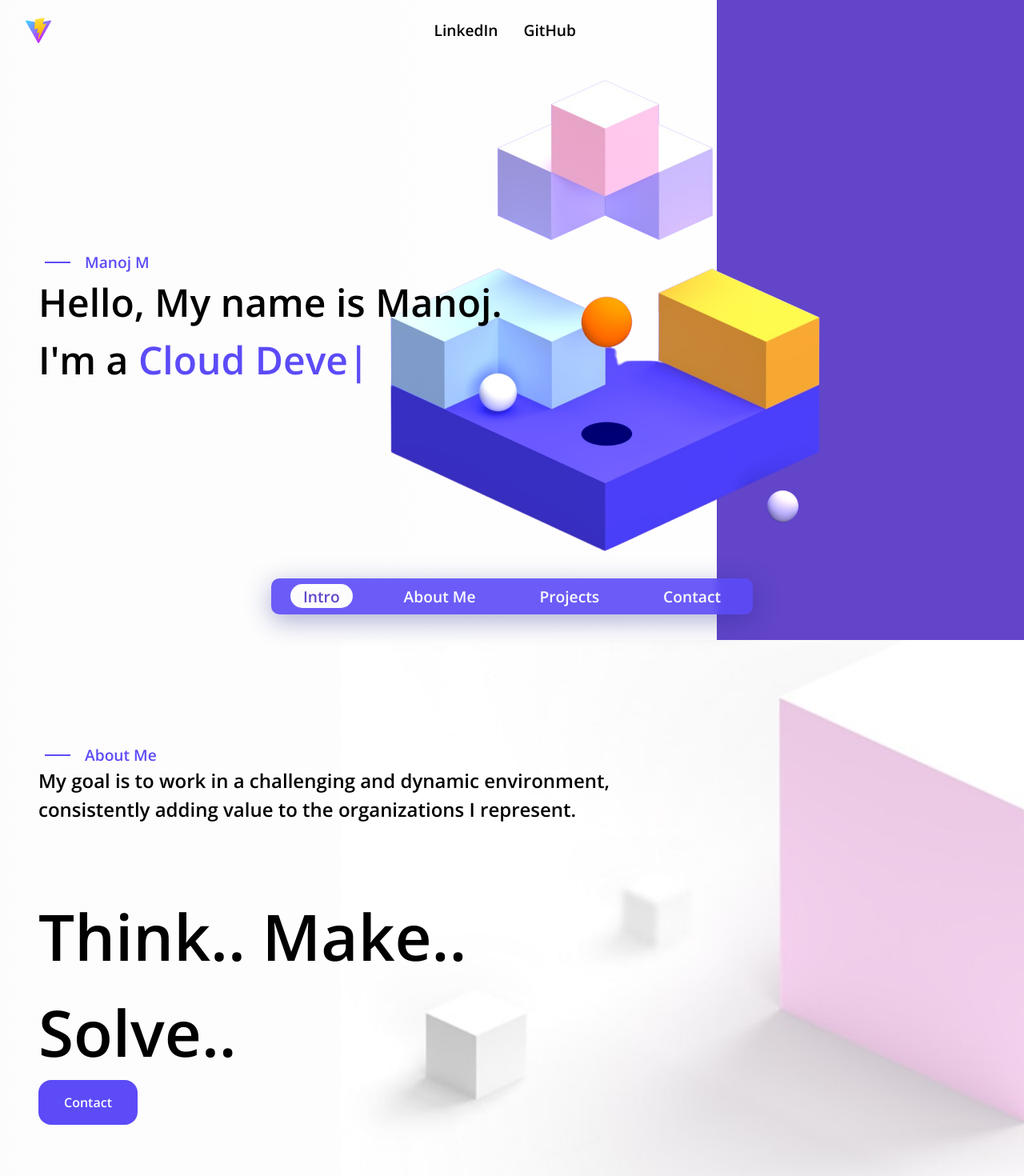
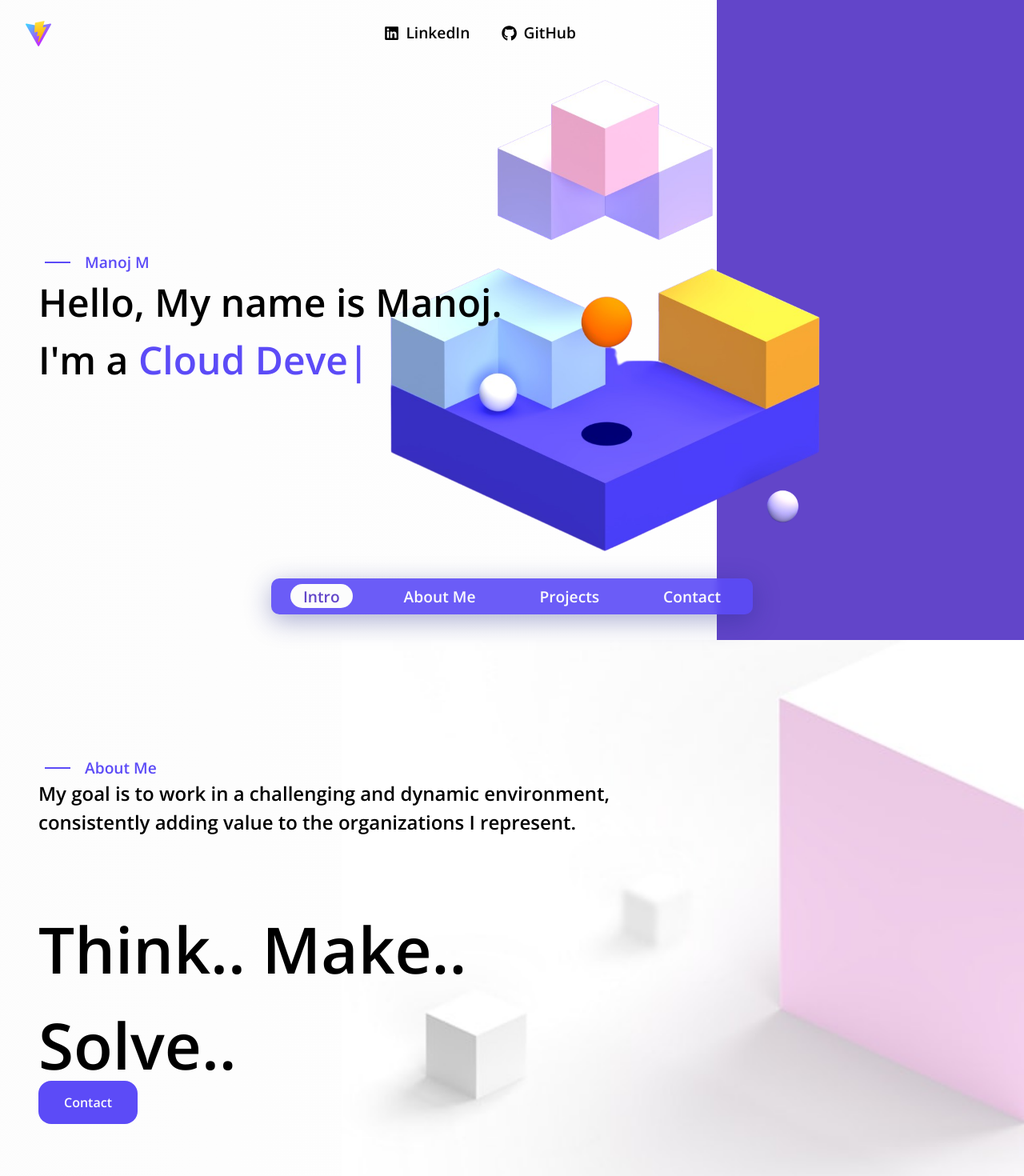
Before and after one commit to Manoj-14/portfolio, a React (Vite) app: page / in a window 1280 px wide. Shown: the top 1470 px of the page at 80% size. Built offline with nearby package versions, Linux system fonts and the light colour scheme.

Commit message:
Minor bugs updated

```diff
--- a/src/components/about-me/AboutMe.jsx
+++ b/src/components/about-me/AboutMe.jsx
@@ -1,4 +1,6 @@
+import { BrowserRouter } from "react-router-dom";
 import "./aboutMe.css";
+import { HashLink as Link } from "react-router-hash-link";
 
 export default function AboutMe() {
   return (
@@ -14,7 +16,11 @@ export default function AboutMe() {
         <div id="contact-div">
           <h2>Think.. Make..</h2>
           <h2>Solve..</h2>
-          <button className="button contact-btn">Contact</button>
+          <BrowserRouter>
+            <Link to="#contact" smooth className="button" id="contact-btn">
+              Contact
+            </Link>
+          </BrowserRouter>
         </div>
       </div>
     </section>
--- a/src/components/about-me/aboutMe.css
+++ b/src/components/about-me/aboutMe.css
@@ -27,3 +27,8 @@
 #contact-div > h2 {
   font-size: 5rem;
 }
+
+#contact-btn {
+  width: 100%;
+  height: 100%;
+}
--- a/src/components/contact/Contact.jsx
+++ b/src/components/contact/Contact.jsx
@@ -54,7 +54,7 @@ export default function Contact() {
             </li>
             <li>
               <a
-                href="https://www.linkedin.com/in/manojm1425"
+                href="https://www.instagram.com/manojm_14/"
                 target="_blank"
                 rel="noreferrer"
               >
--- a/src/components/header/Header.jsx
+++ b/src/components/header/Header.jsx
@@ -1,5 +1,6 @@
 import "./header.css";
 import logo from "../../../public/vite.svg";
+import { FaLinkedin, FaGithub } from "react-icons/fa";
 
 export default function Header() {
   return (
@@ -10,10 +11,26 @@ export default function Header() {
       <div id="links">
         <ul>
           <li>
-            <a href="#">LinkedIn</a>
+            <a
+              href="https://www.linkedin.com/in/manojm1425"
+              target="_blank"
+              rel="noreferrer"
+              className="icon-parent"
+            >
+              <FaLinkedin className="icons" />
+              LinkedIn
+            </a>
           </li>
           <li>
-            <a href="#">GitHub</a>
+            <a
+              href="https://github.com/Manoj-14"
+              target="_blank"
+              rel="noreferrer"
+              className="icon-parent"
+            >
+              <FaGithub className="icons" />
+              GitHub
+            </a>
           </li>
         </ul>
       </div>
```
